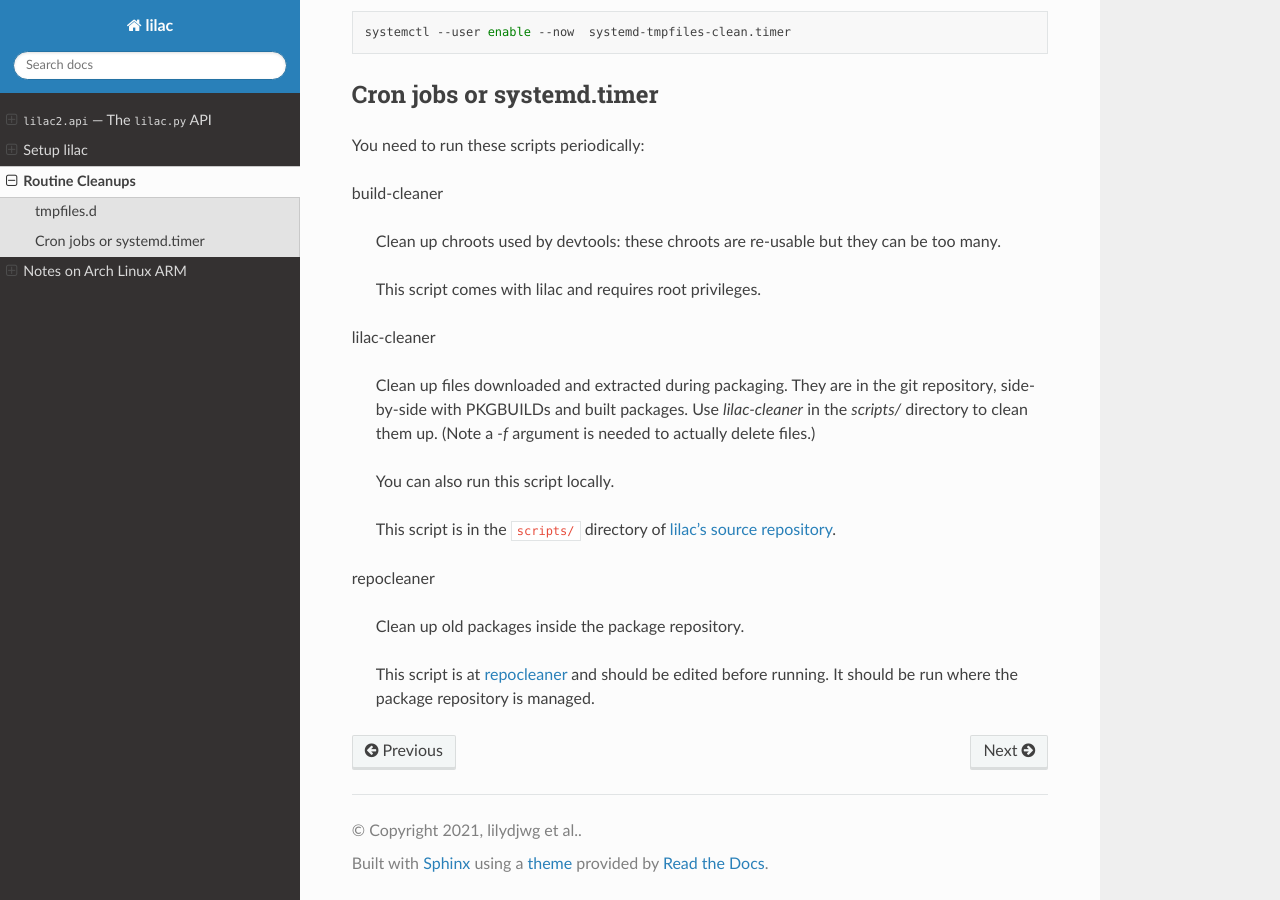
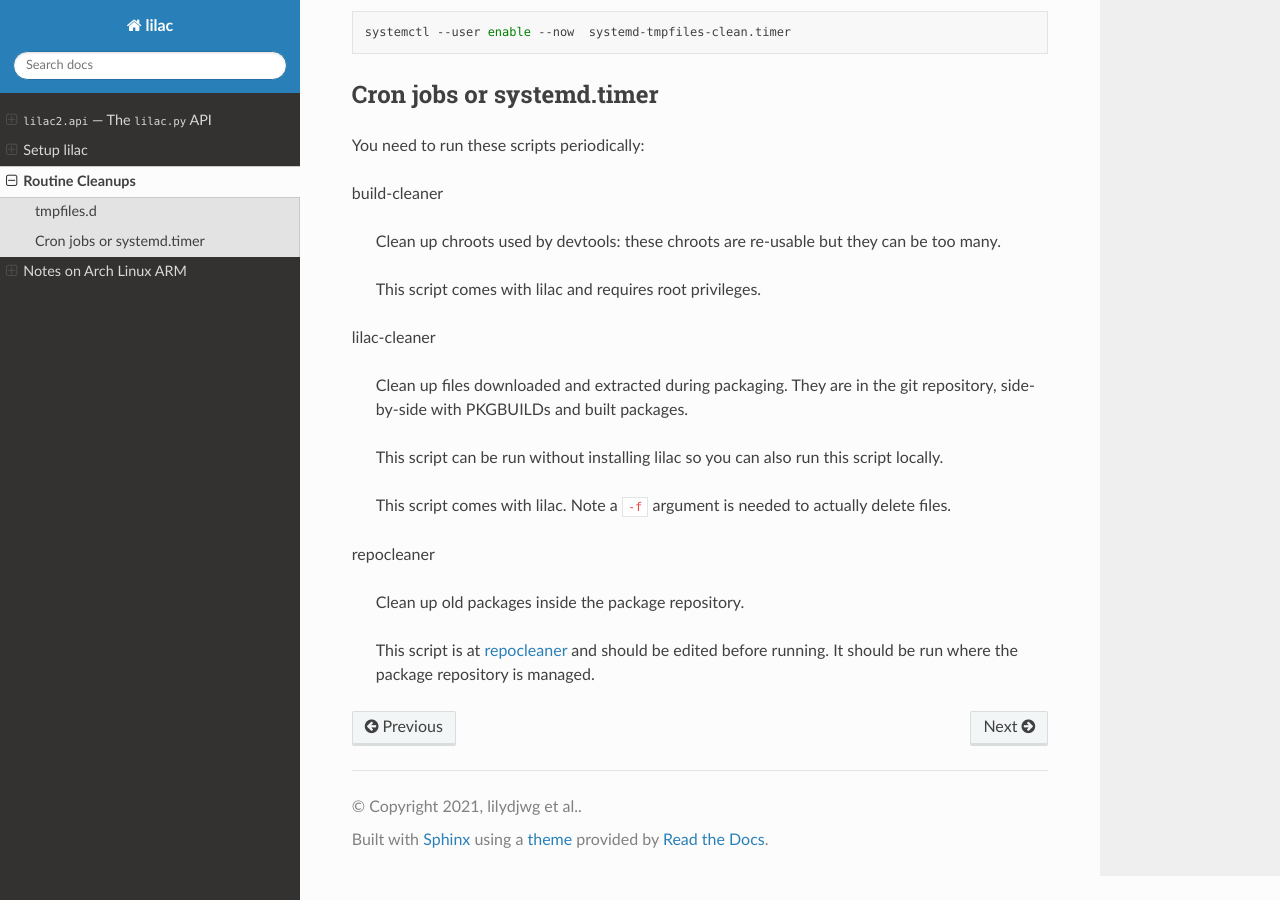
Before and after one commit to archlinuxcn/lilac, a Sphinx documentation site: the page built from docs/cleanup.rst, in a window 1280 px wide and 900 px high, scrolled down 650 px. Built offline with Sphinx 7.4.7 and the Read the Docs theme 2.0.0, drawn with Linux system fonts in a browser that asks for light colours.

Commit message:
include lilac-cleaner in distribution and update docs

```diff
--- a/docs/cleanup.rst
+++ b/docs/cleanup.rst
@@ -40,11 +40,11 @@ build-cleaner
 
 lilac-cleaner
 
-  Clean up files downloaded and extracted during packaging. They are in the git repository, side-by-side with PKGBUILDs and built packages. Use `lilac-cleaner` in the `scripts/` directory to clean them up. (Note a `-f` argument is needed to actually delete files.)
+  Clean up files downloaded and extracted during packaging. They are in the git repository, side-by-side with PKGBUILDs and built packages.
 
-  You can also run this script locally.
+  This script can be run without installing lilac so you can also run this script locally.
 
-  This script is in the ``scripts/`` directory of `lilac's source repository <https://github.com/archlinuxcn/lilac>`_.
+  This script comes with lilac. Note a ``-f`` argument is needed to actually delete files.
 
 repocleaner
 
--- a/docs/setup.rst
+++ b/docs/setup.rst
@@ -179,7 +179,7 @@ Setup the database tables (run as lilac):
 
 .. code-block:: sh
 
-  psql ANY_ARGS_YOU_MAY_NEED < dbsetup.sql
+  psql ANY_ARGS_YOU_MAY_NEED < /usr/share/doc/lilac/dbsetup.sql
 
 Edit ``/etc/sudoers`` like::
 
--- a/setup.py
+++ b/setup.py
@@ -12,7 +12,7 @@ setup(
   zip_safe = False,
   packages = find_packages(exclude=('tests',)) + ['nvchecker_source'],
   py_modules = ['lilaclib'],
-  scripts = ['lilac', 'recv_gpg_keys', 'scripts/build-cleaner'],
+  scripts = ['lilac', 'recv_gpg_keys', 'scripts/build-cleaner', 'scripts/lilac-cleaner'],
   setup_requires = ['setuptools_scm'],
   # See README.md
   install_requires = [
```
